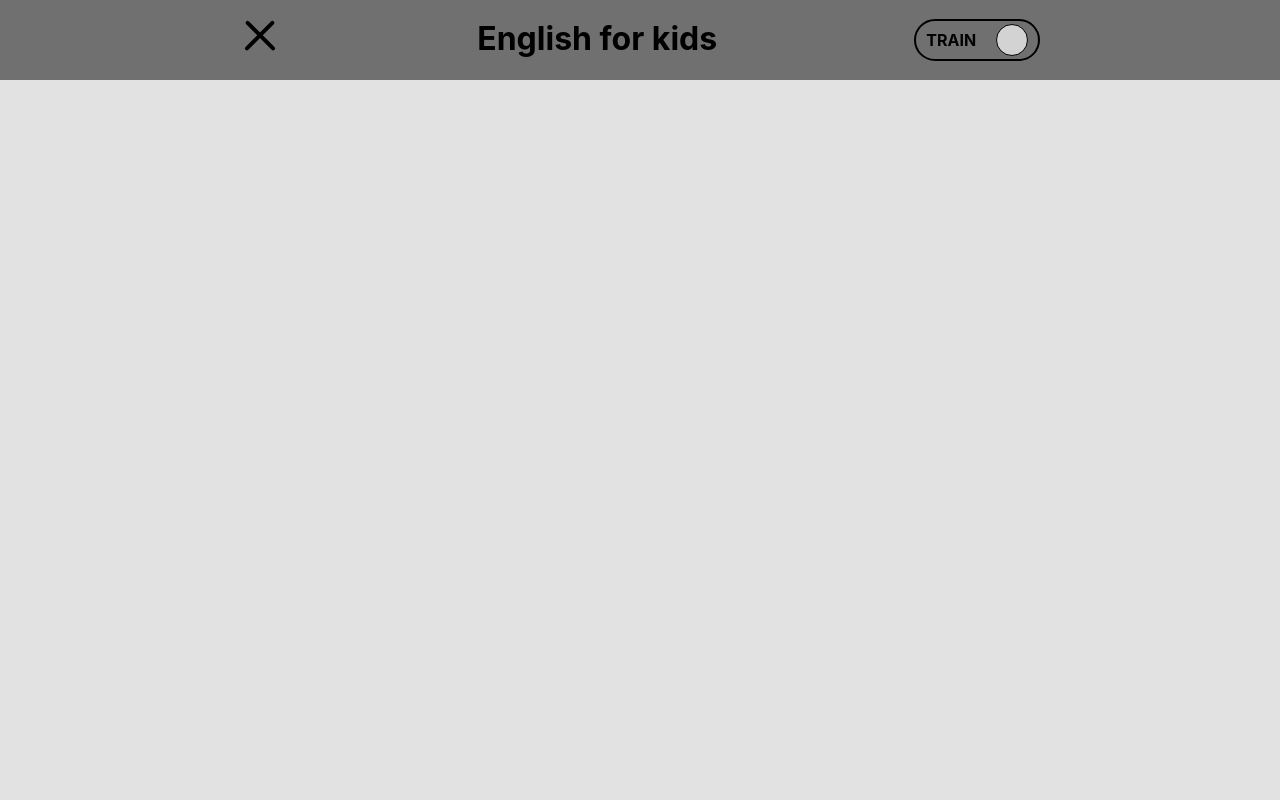
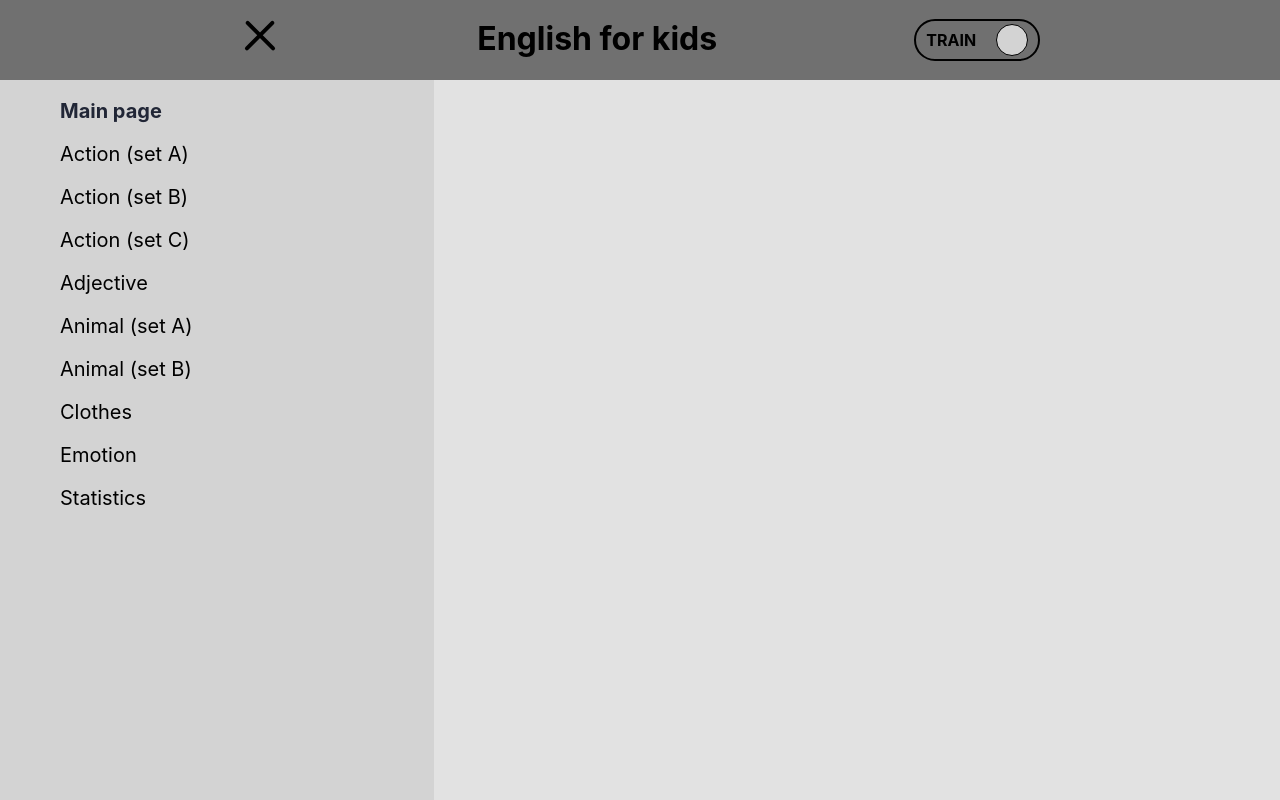
Before and after one commit to matveyprupas/english-for-kids, a plain HTML site: page english-for-kids/index.html in a window 1280 px wide. Both pictures are taken after a click on the element 260 px from the left and 39 px from the top of the page. Drawn offline with Linux system fonts and the light colour scheme.

Commit message:
fix: add menu

```diff
--- a/english-for-kids/index.html
+++ b/english-for-kids/index.html
@@ -27,9 +27,19 @@
                 <span>play</span>
             </div>
         </div>
-
-
     </header>
+    <section class="menu">
+        <div class="menu__part menu__part_choosed">Main page</div>
+        <div class="menu__part">Action (set A)</div>
+        <div class="menu__part">Action (set B)</div>
+        <div class="menu__part">Action (set C)</div>
+        <div class="menu__part">Adjective</div>
+        <div class="menu__part">Animal (set A)</div>
+        <div class="menu__part">Animal (set B)</div>
+        <div class="menu__part">Clothes</div>
+        <div class="menu__part">Emotion</div>
+        <div class="menu__part">Statistics</div>
+    </section>
     <script src="./scripts/header.js"></script>
 </body>
 
--- a/english-for-kids/main.css
+++ b/english-for-kids/main.css
@@ -1,5 +1,6 @@
 @import url(./normalize.css);
 @import url(./styles/header.css);
+@import url(./styles/menu.css);
 
 body {
   font-family: -apple-system, BlinkMacSystemFont, "Segoe UI", Roboto, Oxygen,
--- a/english-for-kids/scripts/header.js
+++ b/english-for-kids/scripts/header.js
@@ -1,7 +1,13 @@
+let header = document.querySelector("header.header");
 let switchBtn = document.querySelector("div.header__switch");
 switchBtn.addEventListener("click", switchMode);
 let burger = document.querySelector("div.header__burger");
 burger.addEventListener("click", openMenu);
+let menuPart = document.querySelectorAll("div.menu__part");
+menuPart.forEach( el => el.addEventListener("click", chooseMenuPart) );
+
+let menu = document.querySelector(".menu");
+menu.style.top = header.offsetHeight + "px";
 
 function switchMode () {
     switchBtn.classList.toggle("checked");
@@ -9,18 +15,10 @@ function switchMode () {
 
 function openMenu () {
     burger.classList.toggle("header__menu-opened");
-    let lineArray = burger.querySelectorAll("line");
+    menu.classList.toggle("menu_opened");
+}
 
-    if(burger.classList.length > 1) {
-        // lineArray[0].setAttribute("y2", "50");
-        // lineArray[2].setAttribute("y2", "00");
-    } else {
-        // lineArray[0].setAttribute("y2", "0");
-        // lineArray[2].setAttribute("y2", "50");
-    }
-    // lineArray[0].style.opacity = 0;
-
-
-    // lineArray[0].setAttribute();
-    // console.log(lineArray);
+function chooseMenuPart (e) {
+    menuPart.forEach( el => el.classList.remove("menu__part_choosed") );
+    e.target.classList.add("menu__part_choosed");
 }
--- /dev/null
+++ b/english-for-kids/styles/menu.css
@@ -0,0 +1,30 @@
+.menu {
+  background-color: lightgrey;
+  position: absolute;
+  bottom: 0;
+  width: 30vw;
+  padding: 10px 0 0 50px;
+  transition: all 0.3s ease-out;
+
+  left: -40vw;
+}
+
+.menu__part {
+  padding: 10px;
+  transition: all 0.2s ease-out;
+  font-size: 20px;
+}
+
+.menu__part:hover {
+  cursor: pointer;
+  background-color: #707070;
+}
+
+.menu__part_choosed {
+  color: #212636;
+  font-weight: 700;
+}
+
+.menu_opened {
+  left: 0;
+}
```
